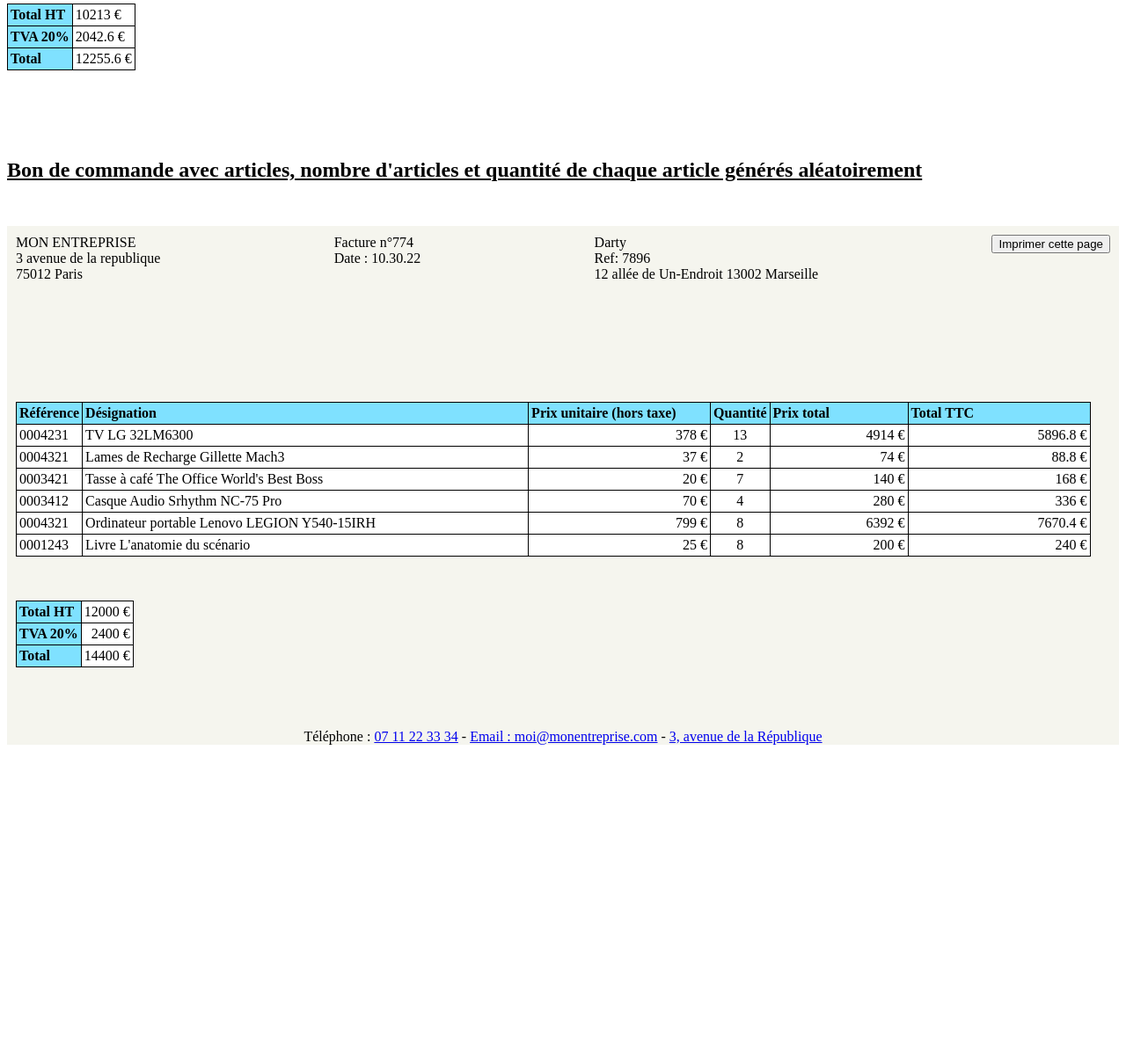
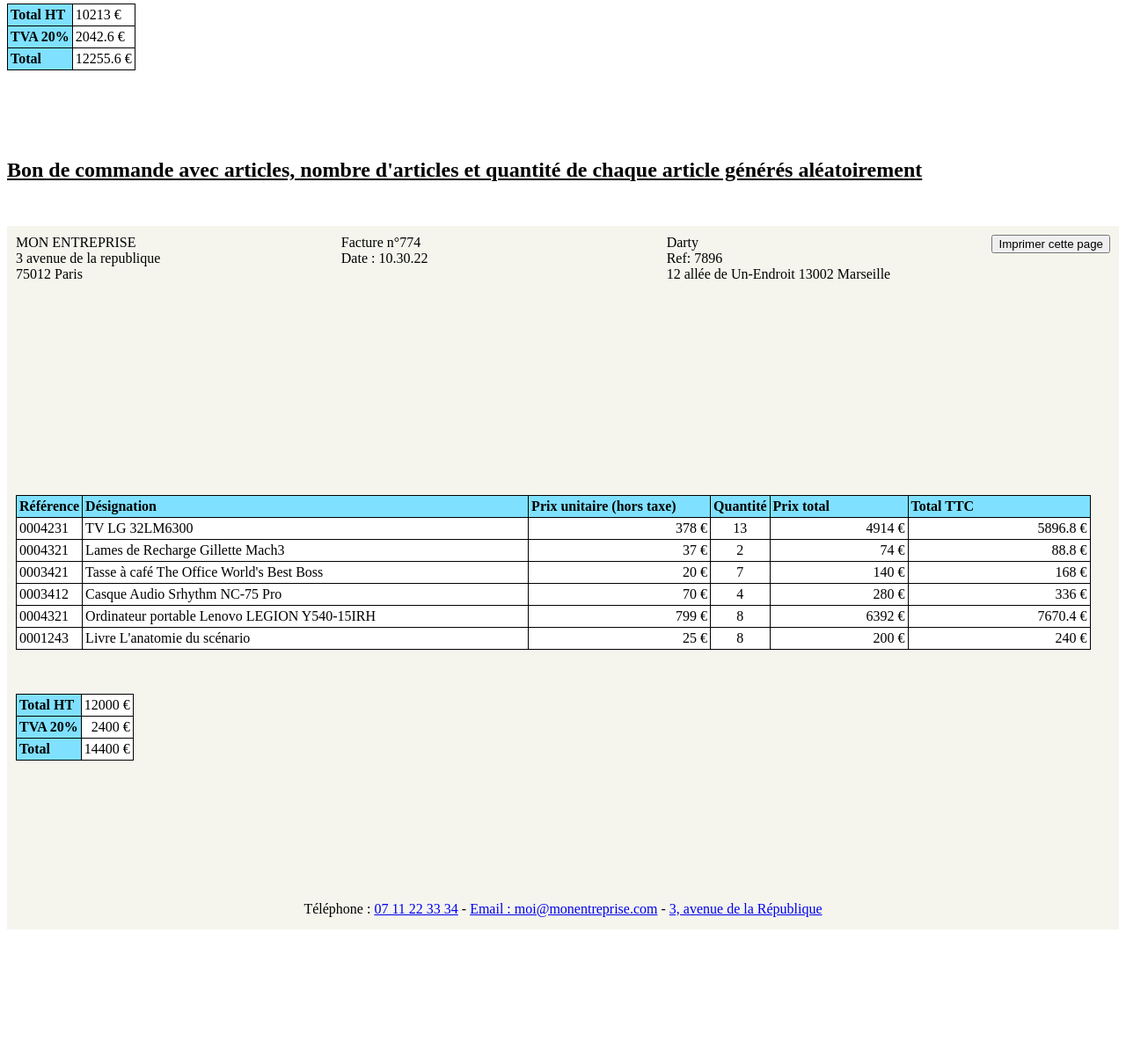
Before and after one commit to CedRodo/cours_tp_php, a PHP site: page /TPPHP/index.php in a window 1280 px wide. Shown: the part 1270-2471 px from the top of the page at 88% size. Before the commit the page ends 2125 px from the top, so only its background shows below. Run offline with PHP 8.4, Linux system fonts and the light colour scheme.

Commit message:
quelques modifications de styles

```diff
--- a/TPPHP/assets/style.css
+++ b/TPPHP/assets/style.css
@@ -38,6 +38,7 @@ h2 {
 }
 
 .entete {
+    height: 22%;
     padding-top: 10px;
     margin-top: 50px;
     margin-bottom: 120px;
@@ -48,6 +49,7 @@ h2 {
 
 .entete p {
     margin-top: 0px;
+    width: 25%;
 }
 
 p {
@@ -69,3 +71,11 @@ button {
     display: inline;
     width:auto;
 }
+
+footer {
+    height: 22%;
+}
+
+.tabcommande {
+    height: 49%;
+}
--- a/TPPHP/index.php
+++ b/TPPHP/index.php
@@ -129,7 +129,7 @@
 
 <h2 style="margin-top: 100px;">Bon de commande avec articles, nombre d'articles et quantité de chaque article générés aléatoirement</h2>
 
-<div class="boncommande">
+<div class="boncommande" style="height: 800px">
 <header class="entete">
     <p>MON ENTREPRISE
 3 avenue de la republique
@@ -148,6 +148,7 @@
     <button>Imprimer cette page</button>
 </header>
 
+<div class="tabcommande">
 <?php
 // echo tableauarticle($article);
 ?>
@@ -199,9 +200,11 @@
             </td>
         </tr>
 </table>
+</div>
 
 <footer style="margin-top: 20px; padding-top: 50px; text-align: center">
     Téléphone : <a href==#">07 11 22 33 34</a> - <a href==#">Email : moi@monentreprise.com</a> - <a href==#">3, avenue de la République</a>
+</footer>
 </div>
 
 <?php include 'footer.php' ?>
```
